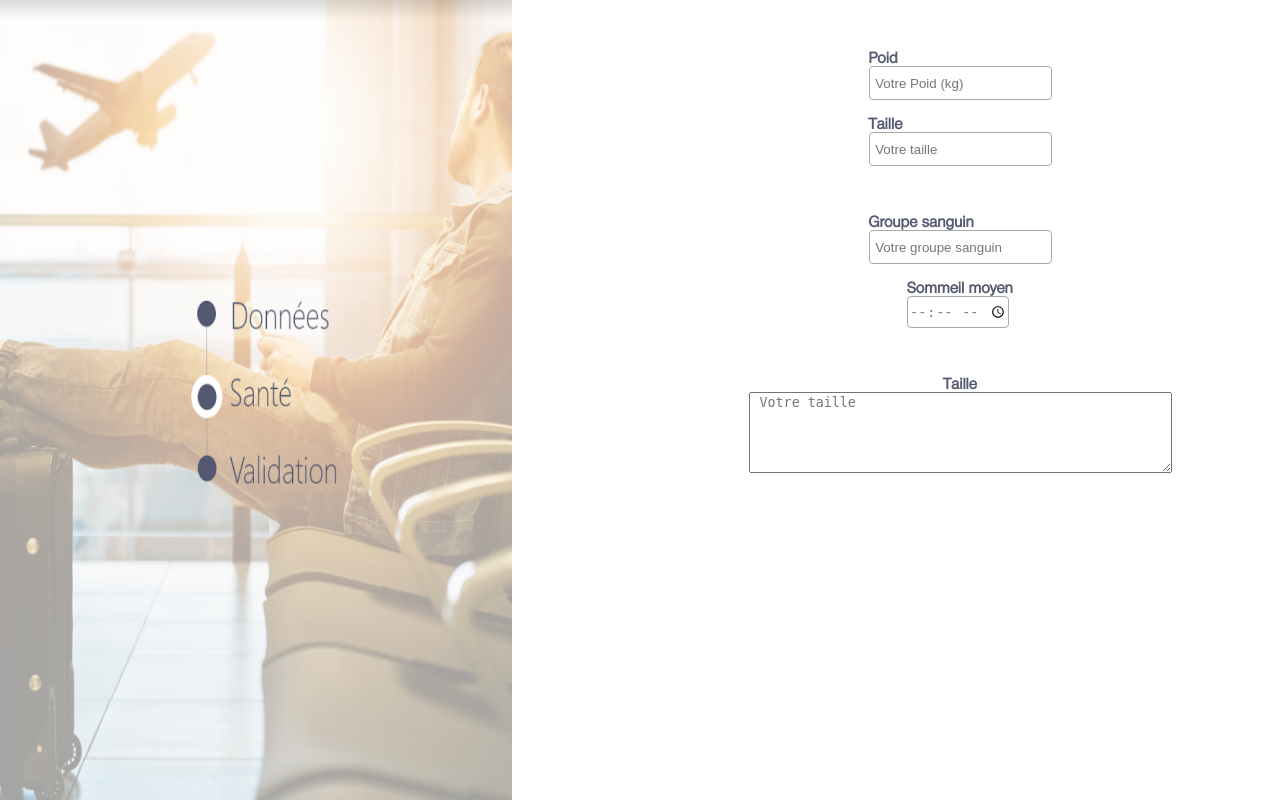
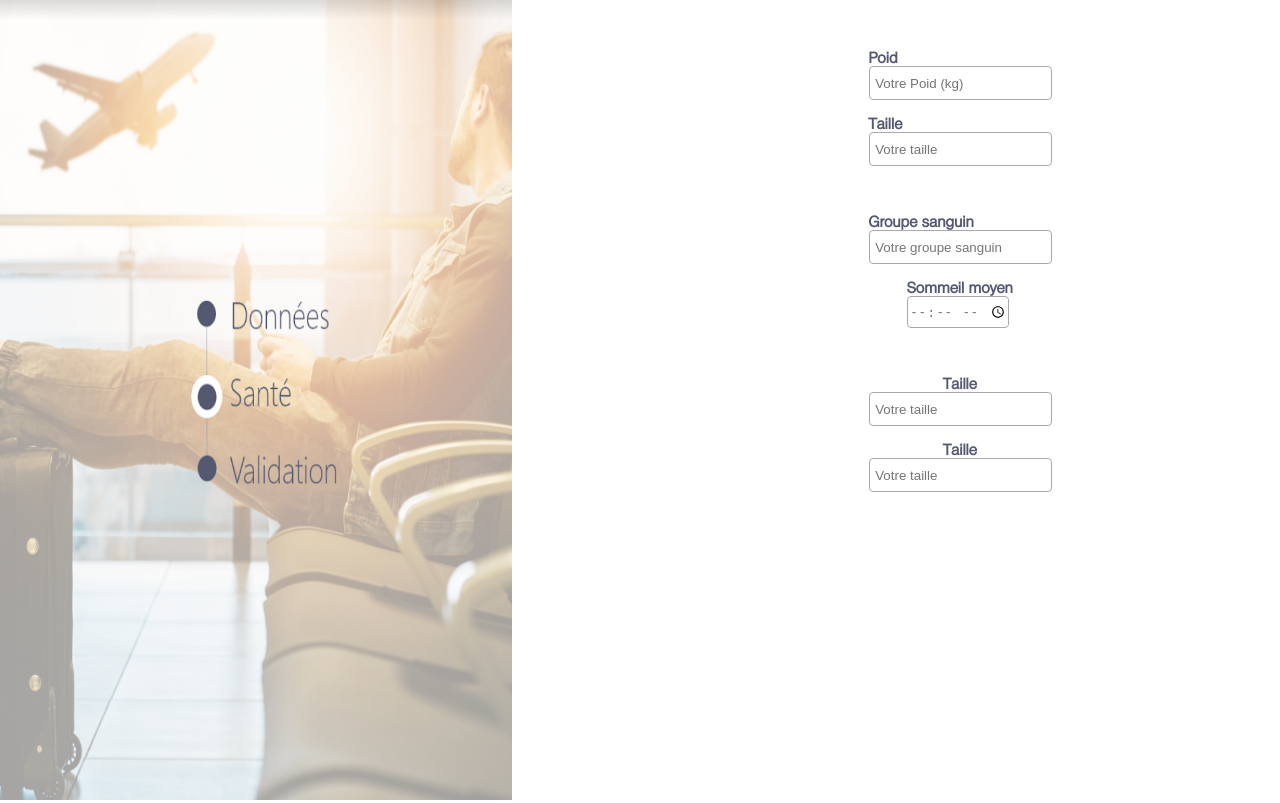
Before and after one commit to bleubidon/APP-G3A, a PHP site: page /test.php in a window 1280 px wide. Run offline with PHP 8.4, Linux system fonts and the light colour scheme.

Commit message:
ajout bdd

```diff
--- a/Stylesheet_Login.css
+++ b/Stylesheet_Login.css
@@ -13,7 +13,7 @@ body {background-color: white;
 button:hover {cursor: pointer;}
 
 label {color: #545871;}
-input { border: 1px solid darkgray;
+input, textarea { border: 1px solid darkgray;
     border-radius: 4px;
     height: 30px;
     color: gray;
--- a/test.php
+++ b/test.php
@@ -60,7 +60,17 @@
                 <div6>
                     <label for="mail">Taille</label>
                     <br>
-                    <textarea name="taille" id="taille" placeholder=" Votre taille" rows="5" cols="50"></textarea>
+                    <input name="taille" id="taille" placeholder=" Votre taille" rows="5" cols="50"></input>
+                </div6>
+            </p>
+        </form>
+
+        <form action="Page1.php" method="post">
+            <p>
+                <div6>
+                    <label for="mail">Taille</label>
+                    <br>
+                    <input name="taille" id="taille" placeholder=" Votre taille" rows="5" cols="50"></input>
                 </div6>
             </p>
         </form>
```
